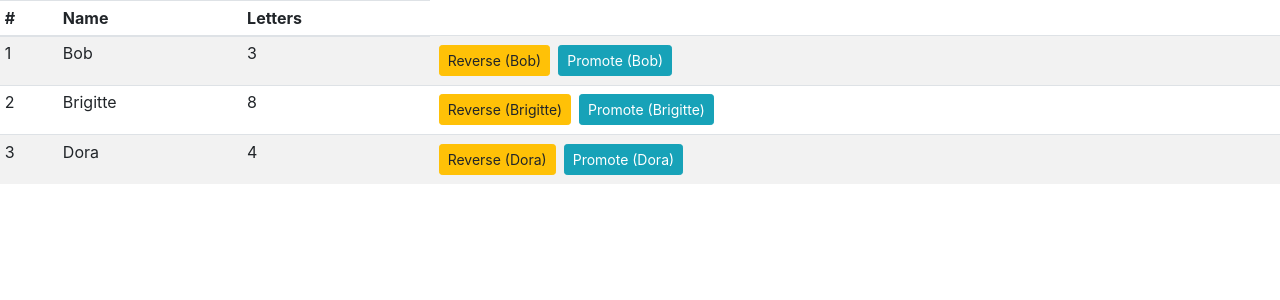
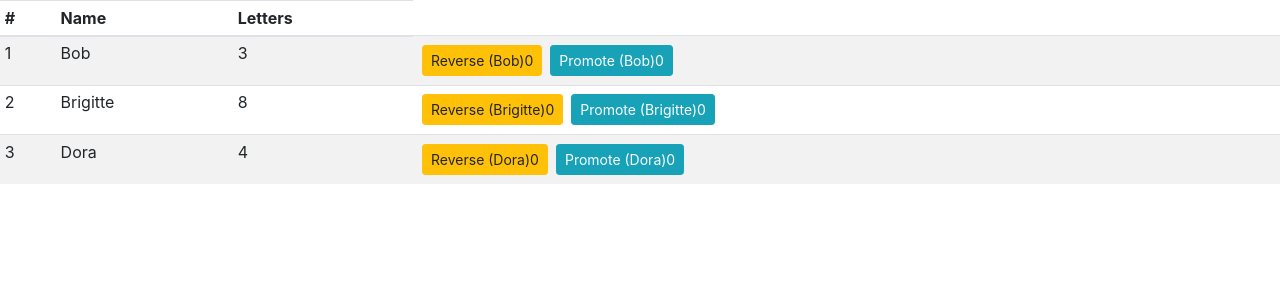
Before and after one commit to davidtrussler/Pro-React-16_11_Stateful-components, a React (Create React App) app in the folder components/: page / in a window 1280 px wide. Shown: the top 300 px of the page. Built offline with nearby package versions, Linux system fonts and the light colour scheme.

Commit message:
Creating a Stateful Component - Converts SimpleButton from stateless to stateful component - Adds and reads state data in a component

```diff
--- a/components/src/SimpleButton.js
+++ b/components/src/SimpleButton.js
@@ -1,11 +1,26 @@
-import React from 'react';
+import React, {Component} from 'react';
 
-export function SimpleButton(props) {
-	return (
-		<button
-			className={props.className}
-			onClick={props.callback}
-			disabled={props.disabled === 'true' || props.disabled === true}
-		>{props.text}</button>
-	)
+export class SimpleButton extends Component {
+	constructor(props) {
+		super(props);
+
+		this.state = {
+			counter: 0,
+			hasButtonBeenClicked: false
+		}
+	}
+
+	render() {
+		return (
+			<button
+				className={this.props.className}
+				onClick={this.props.callback}
+				disabled={this.props.disabled === 'true' || this.props.disabled === true}
+			>
+				{this.props.text}
+				{this.state.counter}
+				{this.state.hasButtonBeenClicked && <div>Button Clicked!</div>}
+			</button>
+		)
+	}
 }
```
Also changed, not shown: 1 other file (tests, documents, lock files or other folders).
